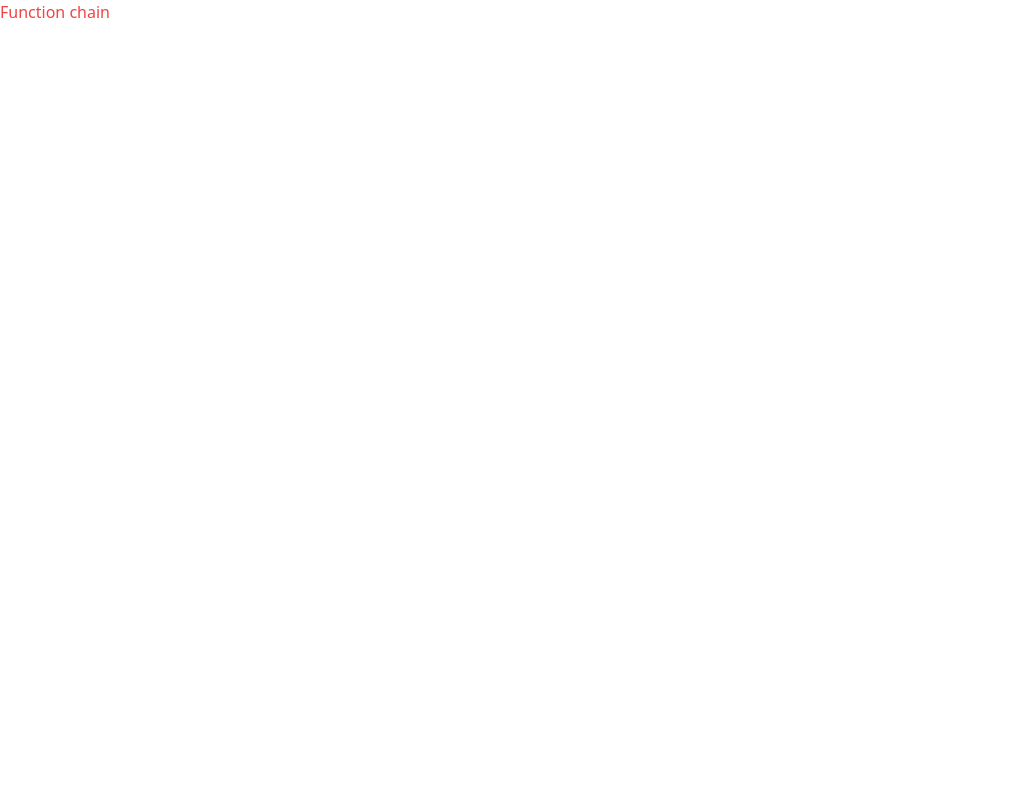
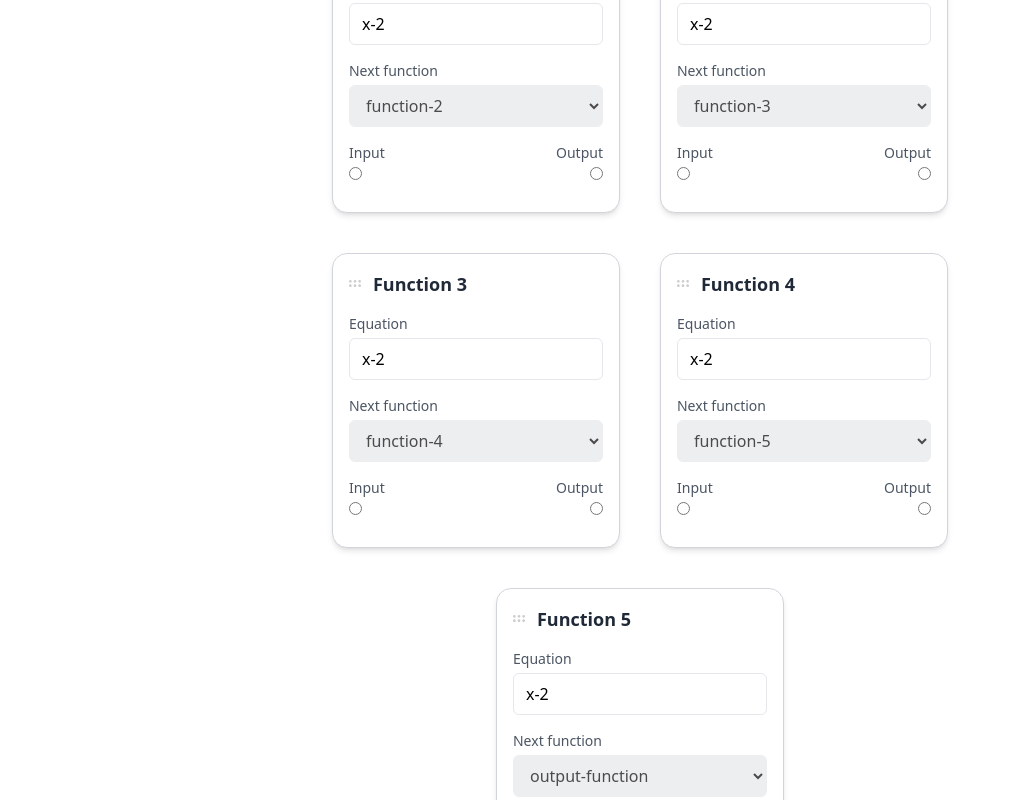
Before and after one commit to himanshubhardwaz/function-chain, a React (Vite) app: page / in a window 1280 px wide. Shown: the whole page, without its empty margins (0-1010 px from the left). Built offline with nearby package versions, Linux system fonts and the light colour scheme.

Commit message:
feat: FunctionCard component ui

```diff
--- a/src/App.tsx
+++ b/src/App.tsx
@@ -1,5 +1,20 @@
+import FunctionCard from "./components/FunctionCard";
+import { functions as data } from "./data";
+import { useState } from "react";
+
 function App() {
-  return <div className="text-red-500">Function chain</div>;
+  // have added state in case we need to add features later, otherwise we can use the data directly
+  const [functions] = useState(() => data);
+
+  return (
+    <main className="h-screen w-screen justify-center items-center flex overflow-y-scroll">
+      <div className="flex flex-wrap justify-center items-center w-2/3 gap-10">
+        {functions.map((fn) => (
+          <FunctionCard key={fn.id} {...fn} />
+        ))}
+      </div>
+    </main>
+  );
 }
 
 export default App;
--- /dev/null
+++ b/src/components/FunctionCard.tsx
@@ -0,0 +1,66 @@
+import HolderIcon from "../assets/holder-icon.svg";
+
+export type FunctionCardProps = {
+  name: string;
+  inputValue: number;
+  outputValue: number;
+  equation: string;
+  nextFunction: string | undefined;
+};
+
+const FunctionCard = ({
+  name,
+  // inputValue,
+  // outputValue,
+  equation,
+  nextFunction,
+}: FunctionCardProps) => {
+  return (
+    <div className="bg-white border border-gray-300 shadow-md rounded-[15px] w-72 p-4">
+      <div className="flex items-center gap-3 mb-4">
+        <span className="text-gray-400">
+          <img src={HolderIcon} alt="holder-icon" />
+        </span>
+        <h2 className="text-gray-800 font-semibold text-lg">{name}</h2>
+      </div>
+
+      <div className="mb-4">
+        <label className="block text-sm text-gray-600 mb-1">Equation</label>
+        <input
+          type="text"
+          placeholder="x-2"
+          value={equation}
+          defaultValue="x-2"
+          className="w-full px-3 py-2 border rounded-md focus:outline-none focus:ring-2 focus:ring-blue-400"
+        />
+      </div>
+
+      <div className="mb-4">
+        <label className="block text-sm text-gray-600 mb-1">
+          Next function
+        </label>
+        <select
+          className="w-full px-3 py-2 border rounded-md focus:outline-none focus:ring-2 focus:ring-blue-400 disabled:bg-gray-200"
+          disabled
+        >
+          <option value={nextFunction}>{nextFunction}</option>
+        </select>
+      </div>
+
+      <div>
+        <div className="flex justify-between items-center mb-4">
+          <div className="flex justify-between items-center flex-col">
+            <label className="block text-sm text-gray-600 mb-1">Input</label>
+            <input type="radio" className="place-self-start" />
+          </div>
+          <div className="flex justify-between items-center flex-col">
+            <label className="block text-sm text-gray-600 mb-1">Output</label>
+            <input type="radio" className="place-self-end" />
+          </div>
+        </div>
+      </div>
+    </div>
+  );
+};
+
+export default FunctionCard;
--- /dev/null
+++ b/src/data.ts
@@ -0,0 +1,42 @@
+export const functions = [
+  {
+    id: "funtion-1",
+    name: "Function 1",
+    inputValue: 2,
+    outputValue: 0,
+    equation: "x-2",
+    nextFunction: "function-2",
+  },
+  {
+    id: "funtion-2",
+    name: "Function 2",
+    inputValue: 2,
+    outputValue: 0,
+    equation: "x-2",
+    nextFunction: "function-3",
+  },
+  {
+    id: "funtion-3",
+    name: "Function 3",
+    inputValue: 2,
+    outputValue: 0,
+    equation: "x-2",
+    nextFunction: "function-4",
+  },
+  {
+    id: "funtion-4",
+    name: "Function 4",
+    inputValue: 2,
+    outputValue: 0,
+    equation: "x-2",
+    nextFunction: "function-5",
+  },
+  {
+    id: "funtion-5",
+    name: "Function 5",
+    inputValue: 2,
+    outputValue: 0,
+    equation: "x-2",
+    nextFunction: "output-function",
+  },
+];
```
Also changed, not shown: src/assets/holder-icon.svg (added).
